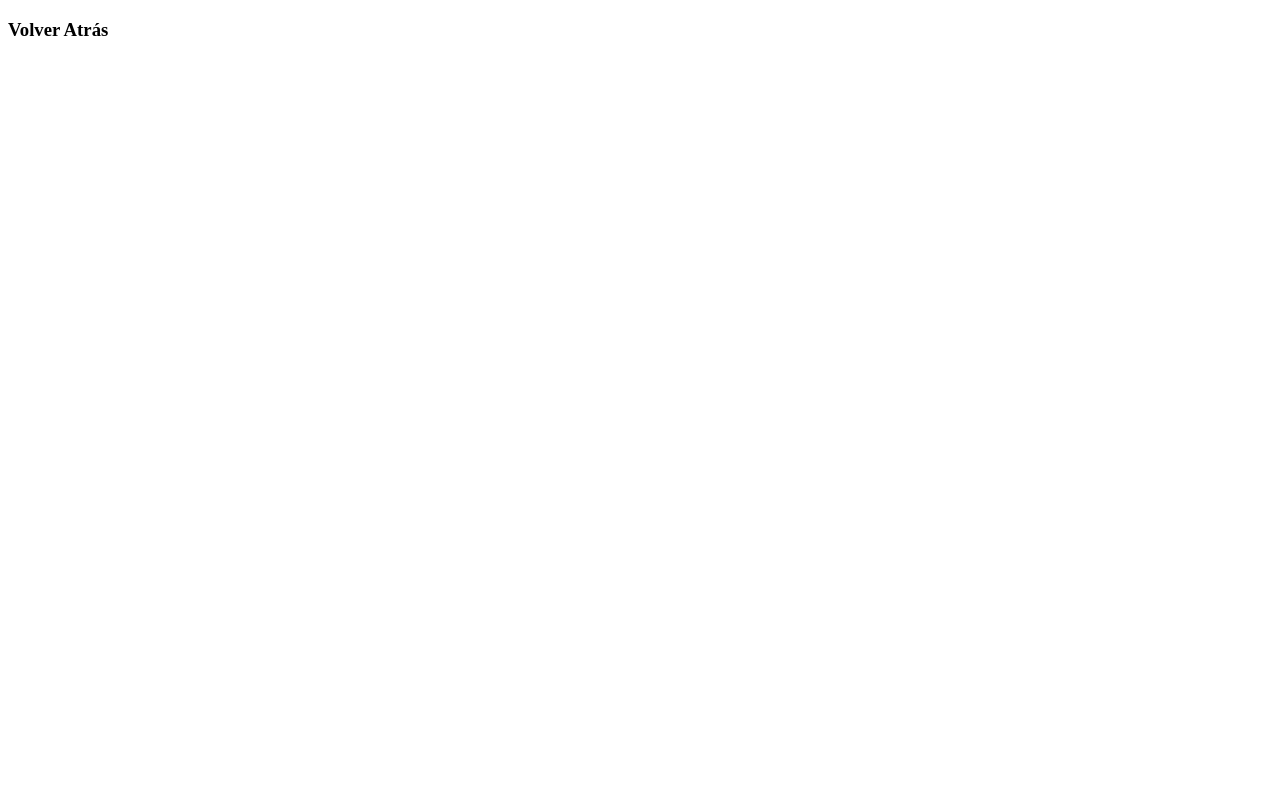
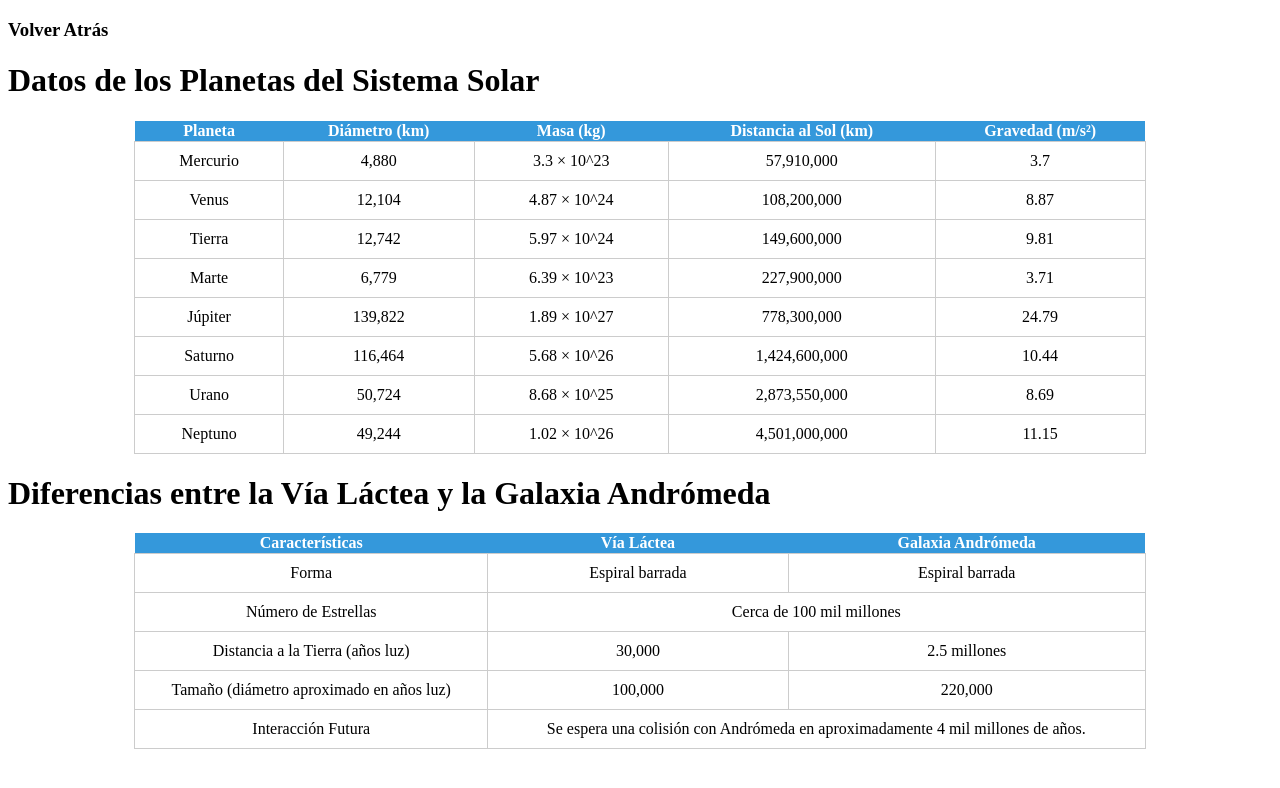
Before and after one commit to JesusJK/clasemartes, a plain HTML site: page html/tablas.html in a window 1280 px wide. Drawn offline with Linux system fonts and the light colour scheme.

Commit message:
update files

```diff
--- a/html/tablas.html
+++ b/html/tablas.html
@@ -7,9 +7,129 @@
     <title>Tablas de datos</title>
     <style>
         a{text-decoration: none;color: black;}
+        table {
+            width: 80%;
+            margin: 20px auto;
+            border-collapse: collapse;
+        }
+        th {
+            background-color: #3498db;
+            color: #fff;
+            font-weight: bold;
+        }
+        td {
+            border: 1px solid #ccc;
+            padding: 10px;
+            text-align: center;
+        }
     </style>
 </head>
 <body>
     <a href="../index.html"><h3>Volver Atrás</h3></a>
+    <h1>Datos de los Planetas del Sistema Solar</h1>
+    <table>
+        <thead>
+            <tr>
+                <th>Planeta</th>
+                <th>Diámetro (km)</th>
+                <th>Masa (kg)</th>
+                <th>Distancia al Sol (km)</th>
+                <th>Gravedad (m/s²)</th>
+            </tr>
+        </thead>
+        <tbody>
+            <tr>
+                <td>Mercurio</td>
+                <td>4,880</td>
+                <td>3.3 × 10^23</td>
+                <td>57,910,000</td>
+                <td>3.7</td>
+            </tr>
+            <tr>
+                <td>Venus</td>
+                <td>12,104</td>
+                <td>4.87 × 10^24</td>
+                <td>108,200,000</td>
+                <td>8.87</td>
+            </tr>
+            <tr>
+                <td>Tierra</td>
+                <td>12,742</td>
+                <td>5.97 × 10^24</td>
+                <td>149,600,000</td>
+                <td>9.81</td>
+            </tr>
+            <tr>
+                <td>Marte</td>
+                <td>6,779</td>
+                <td>6.39 × 10^23</td>
+                <td>227,900,000</td>
+                <td>3.71</td>
+            </tr>
+            <tr>
+                <td>Júpiter</td>
+                <td>139,822</td>
+                <td>1.89 × 10^27</td>
+                <td>778,300,000</td>
+                <td>24.79</td>
+            </tr>
+            <tr>
+                <td>Saturno</td>
+                <td>116,464</td>
+                <td>5.68 × 10^26</td>
+                <td>1,424,600,000</td>
+                <td>10.44</td>
+            </tr>
+            <tr>
+                <td>Urano</td>
+                <td>50,724</td>
+                <td>8.68 × 10^25</td>
+                <td>2,873,550,000</td>
+                <td>8.69</td>
+            </tr>
+            <tr>
+                <td>Neptuno</td>
+                <td>49,244</td>
+                <td>1.02 × 10^26</td>
+                <td>4,501,000,000</td>
+                <td>11.15</td>
+            </tr>
+        </tbody>
+    </table>
+    <h1>Diferencias entre la Vía Láctea y la Galaxia Andrómeda</h1>
+    <table>
+        <thead>
+            <tr>
+                <th>Características</th>
+                <th>Vía Láctea</th>
+                <th>Galaxia Andrómeda</th>
+            </tr>
+        </thead>
+        <tbody>
+            <tr>
+                <td>Forma</td>
+                <td>Espiral barrada</td>
+                <td>Espiral barrada</td>
+            </tr>
+            <tr>
+                <td>Número de Estrellas</td>
+                <td colspan="2">Cerca de 100 mil millones</td>
+            </tr>
+            <tr>
+                <td>Distancia a la Tierra (años luz)</td>
+                <td>30,000</td>
+                <td>2.5 millones</td>
+            </tr>
+            <tr>
+                <td>Tamaño (diámetro aproximado en años luz)</td>
+                <td>100,000</td>
+                <td>220,000</td>
+            </tr>
+            <tr>
+                <td>Interacción Futura</td>
+                <td colspan="2">Se espera una colisión con Andrómeda en aproximadamente 4 mil millones de años.</td>
+            </tr>
+        </tbody>
+    </table>
 </body>
 </html>
```
